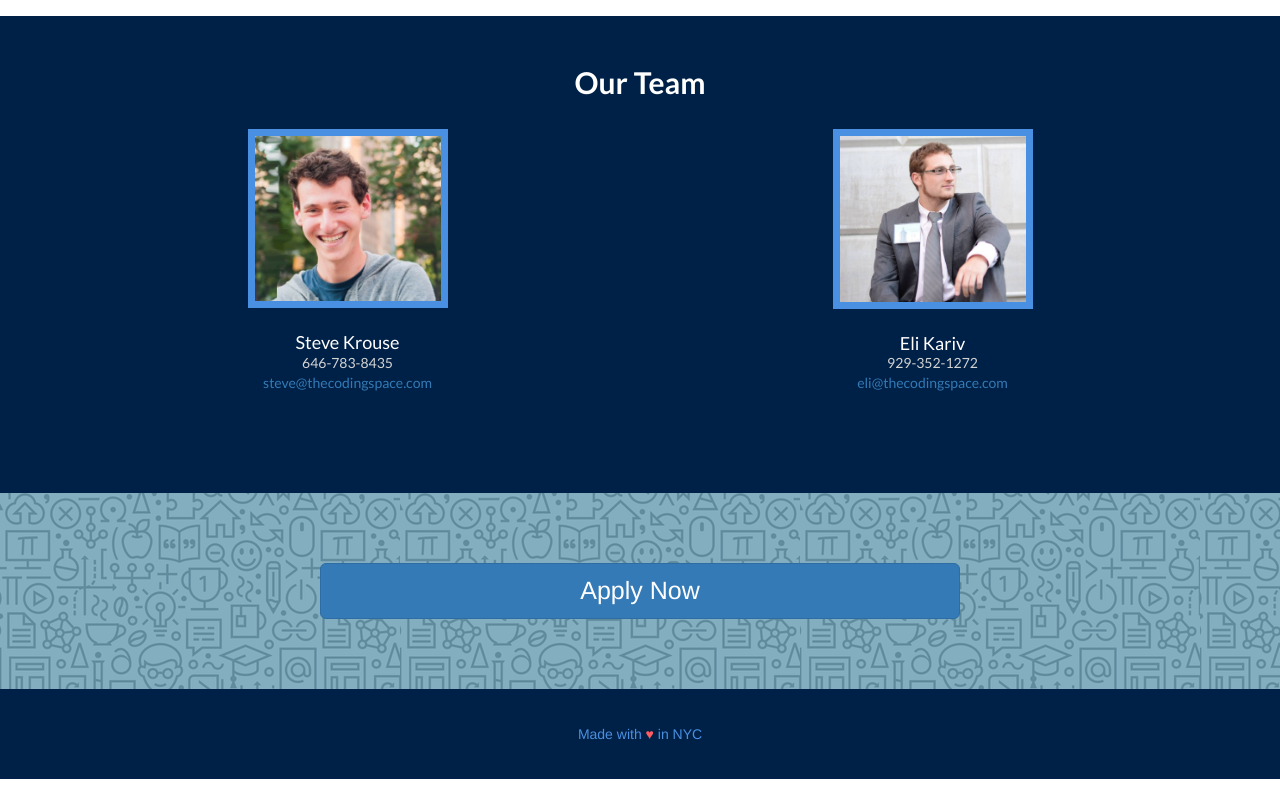
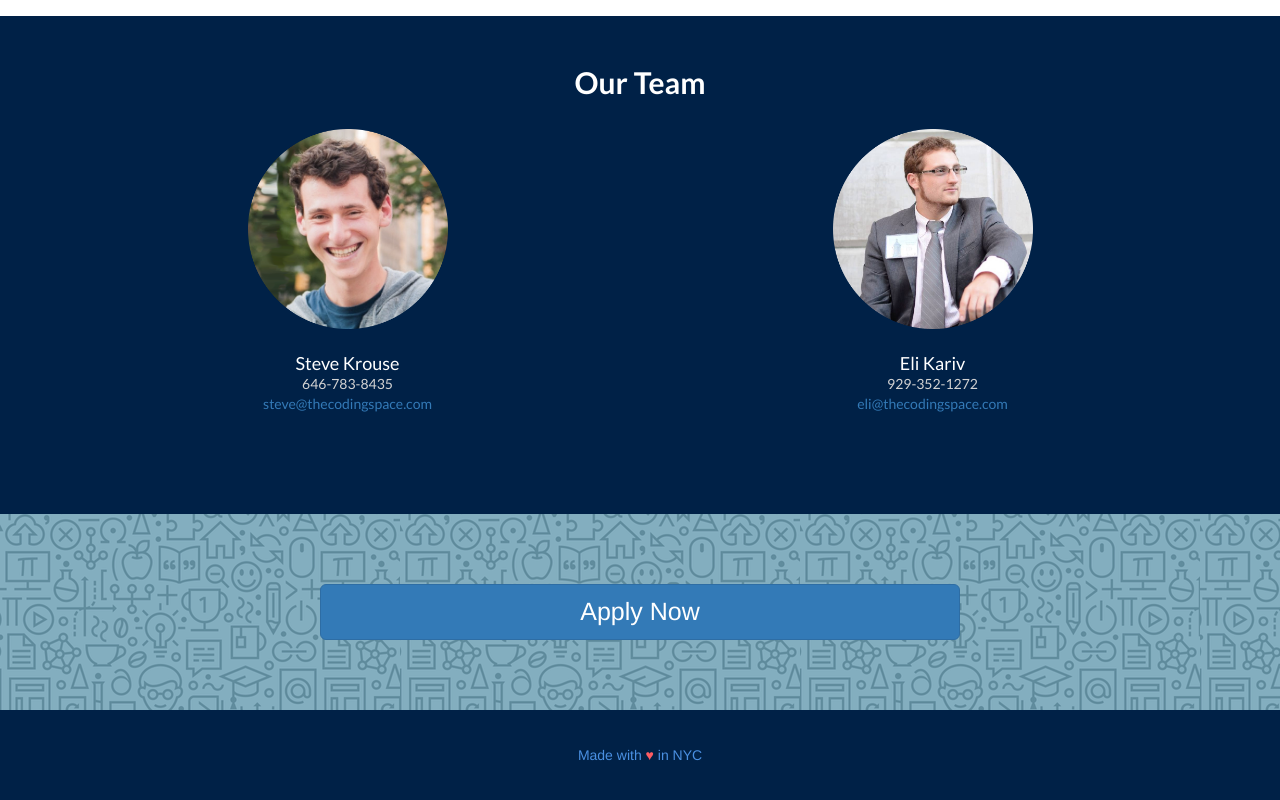
Before and after one commit to williamcferg/cs-website, a plain HTML site: page index.html in a window 1280 px wide. Shown: the part 2358-3158 px from the top of the page. Before the commit the page ends 3137 px from the top, so only its background shows below. Drawn offline with nearby package versions, Linux system fonts and the light colour scheme.

Commit message:
circle bio photos

```diff
--- a/css/style.css
+++ b/css/style.css
@@ -158,7 +158,7 @@ ul.nav li.dropdown:hover > ul.dropdown-menu {
 
 .team-member img {
     margin: 0 auto;
-    border: 7px solid #4A90E2;
+    /*border: 7px solid #4A90E2;*/
    	width: 200px;
     overflow: hidden;
 }
--- a/index.html
+++ b/index.html
@@ -237,7 +237,7 @@ j=d.createElement(s),dl=l!='dataLayer'?'&l='+l:'';j.async=true;j.src=
             <div class="row">
                 <div class="col-sm-6">
                     <div class="team-member">
-                        <img src="img/team_1.png" alt="Steve Krouse, Coding Space instructor">
+                        <img src="img/stevie-pic.png" alt="Steve Krouse, Coding Space instructor">
                         <h4>Steve Krouse</h4>
                         <p style="color:lightgray">
                           646-783-8435
@@ -248,7 +248,7 @@ j=d.createElement(s),dl=l!='dataLayer'?'&l='+l:'';j.async=true;j.src=
                 </div>
                 <div class="col-sm-6">
                     <div class="team-member">
-                        <img src="img/team_2.jpg" alt="Eli Kariv, Coding Space instructor">
+                        <img src="img/eli-pic.png" alt="Eli Kariv, Coding Space instructor">
                         <h4>Eli Kariv</h4>
                         <p style="color:lightgray">
                           929-352-1272
```
Also changed, not shown: img/eli-pic.png (added), img/stevie-pic.png (added).
